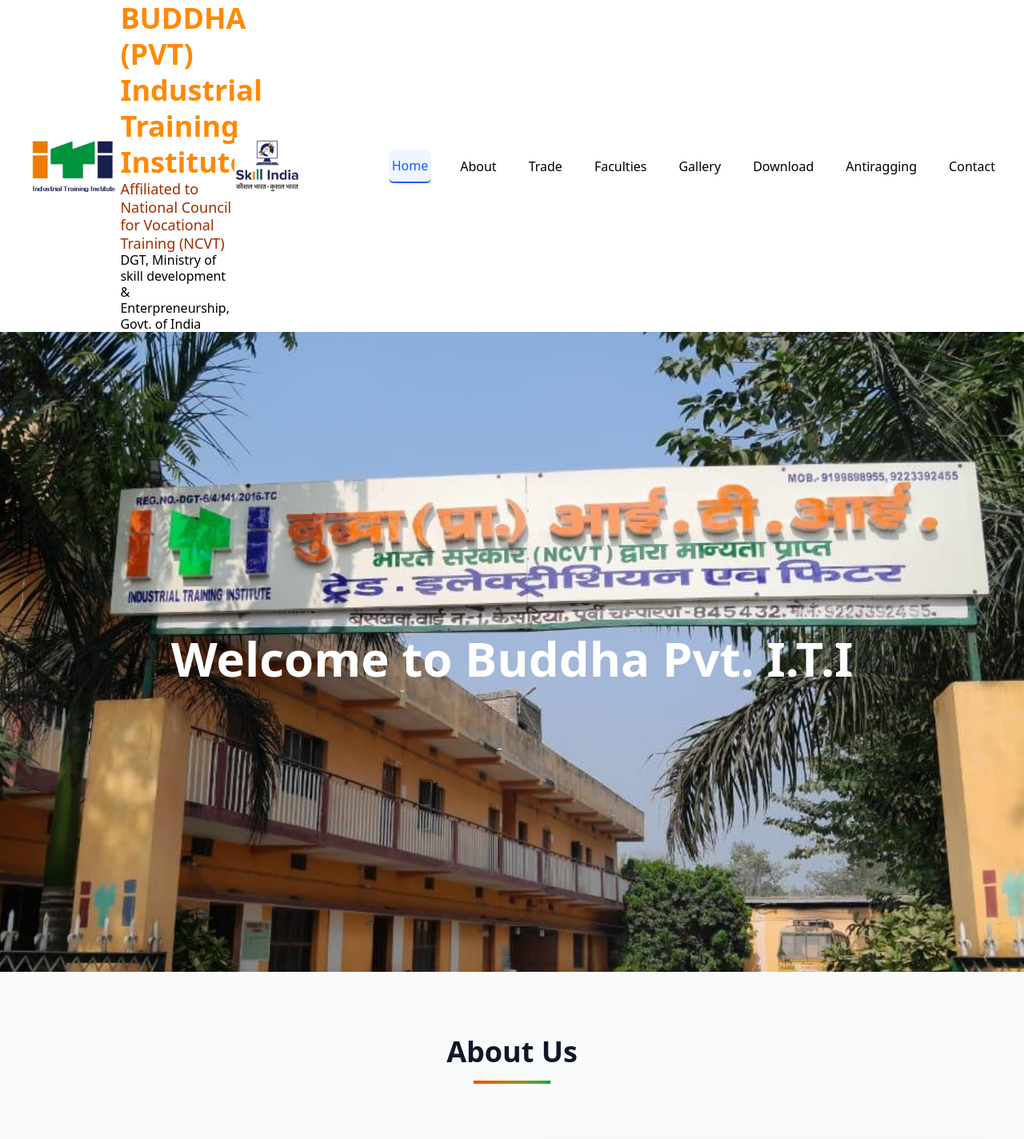
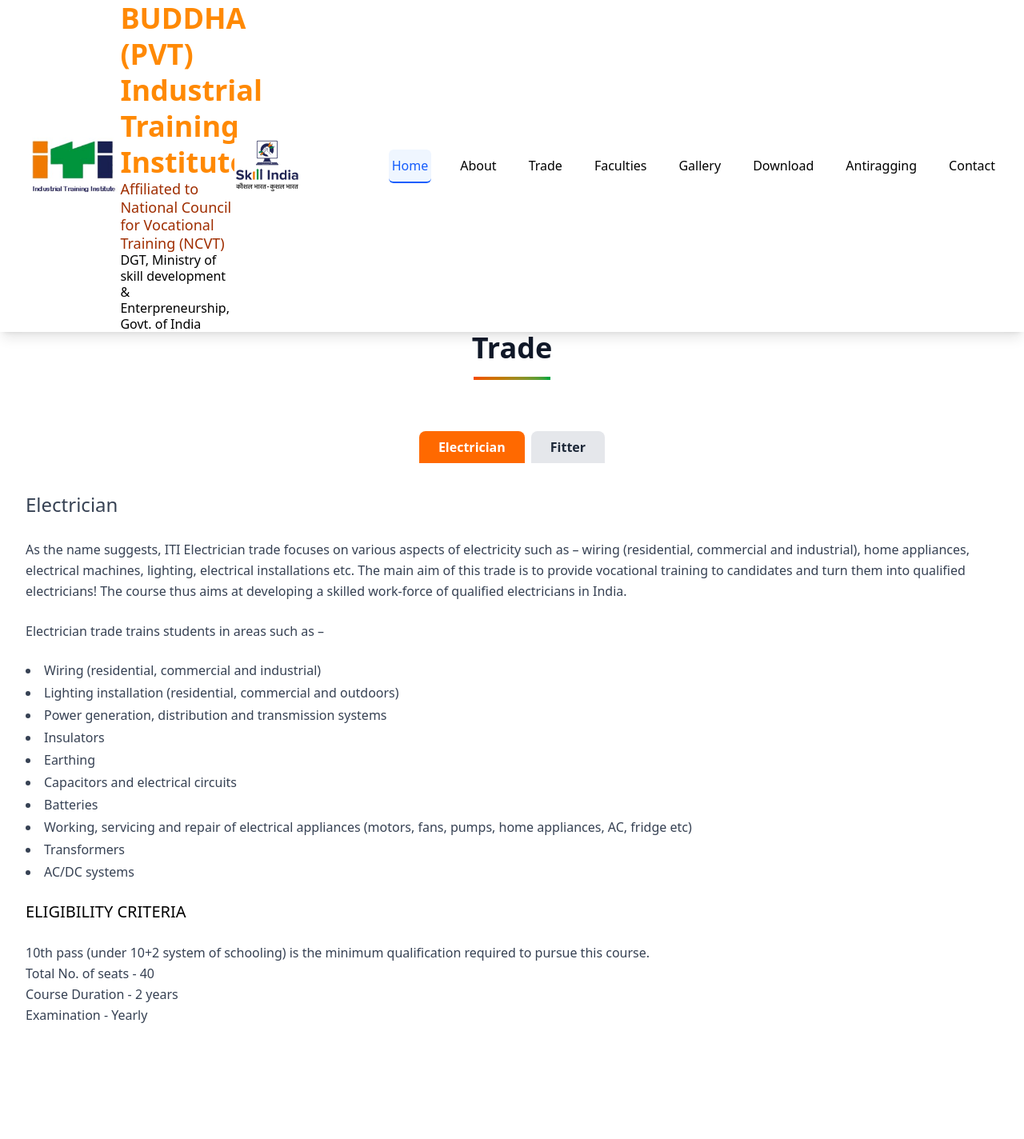
Before and after one commit to Aflases/BuddhaITI, a React (Vite) app: page /trade in a window 1280 px wide. Shown: the top 1424 px of the page at 80% size. After the commit the page ends 1282 px from the top, so only its background shows below. Built offline with nearby package versions, Linux system fonts and the light colour scheme.

Commit message:
feat : added sitemap.xml

```diff
--- a/index.html
+++ b/index.html
@@ -9,5 +9,15 @@
   <body>
     <div id="root"></div>
     <script type="module" src="/src/main.tsx"></script>
+    <!-- Google tag (gtag.js) -->
+    <script async src="https://www.googletagmanager.com/gtag/js?id=G-ES3YHEJDZQ"></script>
+    <script>
+      window.dataLayer = window.dataLayer || [];
+      function gtag(){dataLayer.push(arguments);}
+      gtag('js', new Date());
+
+      gtag('config', 'G-ES3YHEJDZQ');
+    </script>
+
   </body>
 </html>
--- a/src/App.tsx
+++ b/src/App.tsx
@@ -1,10 +1,30 @@
-import CollegeWebsite from "./Pages/CollegeWebsite"
-
+import { BrowserRouter as Router, Routes, Route } from "react-router-dom";
+import Header from "./component/Header";
+import CollegeWebsite from "./Pages/CollegeWebsite";
+import AboutUs from "./component/AboutUs";
+import Trade from "./component/Trade";
+import Faculties from "./component/Faculties";
+import Gallery from "./component/Gallery";
+import Download from "./component/Download";
+import AntiRagging from "./component/AntiRagging";
+import ContactUs from "./component/ContactUs";
 
 const App = () => {
   return (
-    <CollegeWebsite/>
-  )
-}
+    <Router>
+      <Header />
+      <Routes>
+        <Route path="/" element={<CollegeWebsite />} />
+        <Route path="/about" element={<AboutUs />} />
+        <Route path="/trade" element={<Trade />} />
+        <Route path="/faculties" element={<Faculties />} />
+        <Route path="/gallery" element={<Gallery />} />
+        <Route path="/download" element={<Download />} />
+        <Route path="/antiragging" element={<AntiRagging />} />
+        <Route path="/contact" element={<ContactUs />} />
+      </Routes>
+    </Router>
+  );
+};
 
-export default App
+export default App;
--- a/src/Pages/CollegeWebsite.tsx
+++ b/src/Pages/CollegeWebsite.tsx
@@ -5,7 +5,6 @@
 import Download from "../component/Download";
 import Faculties from "../component/Faculties";
 import Gallery from "../component/Gallery";
-import Header from "../component/Header";
 import Trade from "../component/Trade";
 
 
@@ -13,9 +12,6 @@
 
   return (
     <div className="min-h-screen bg-white">
-      {/* Header */}
-      <Header/>
-
       {/* Home Section - Jumbotron */}
       <section
   id="home"
--- a/src/component/Header.tsx
+++ b/src/component/Header.tsx
@@ -1,17 +1,11 @@
+import { Link } from 'react-router-dom';
 import { Menu, X } from 'lucide-react';
-import  { useState } from 'react'
+import { useState } from 'react';
 
 
 const Header = () => {
-     const [activeSection, setActiveSection] = useState('home');
-       const [mobileMenuOpen, setMobileMenuOpen] = useState(false);
-
-      const scrollToSection = (section: string) => {
-    setActiveSection(section);
-    setMobileMenuOpen(false);
-    const element = document.getElementById(section);
-    element?.scrollIntoView({ behavior: 'smooth' });
-  };
+  const [activeSection, setActiveSection] = useState('home');
+  const [mobileMenuOpen, setMobileMenuOpen] = useState(false);
 
   const sections = ['home', 'about', 'trade', 'faculties', 'gallery', 'download','antiragging', 'contact'];
 
@@ -37,19 +31,21 @@
             {/* Desktop Navigation */}
             <nav className="hidden md:flex space-x-8">
               {sections.map((item) => (
-
-
-                          <button
+                <Link
                   key={item}
-                  onClick={() => scrollToSection(item)}
+                  to={`/${item === 'home' ? '' : item}`}
                   className={`px-1 py-2 rounded-md text-m font-medium transition-all duration-300 ${
                     activeSection === item
                       ? 'text-blue-600 bg-blue-50 border-b-2 border-blue-600'
-                      : 'text-m hover:text-lg pointer:cusor-pointer'
+                      : 'text-m pointer:cusor-pointer'
                   }`}
+                  onClick={() => {
+                    setActiveSection(item);
+                    setMobileMenuOpen(false);
+                  }}
                 >
                   {item.charAt(0).toUpperCase() + item.slice(1).replace('_', ' ')}
-                </button>
+                </Link>
               ))}
             </nav>
 
@@ -69,13 +65,17 @@
             <div className="md:hidden bg-white border-t border-gray-200">
               <div className="px-2 pt-2 pb-3 space-y-1">
                 {sections.map((item) => (
-                  <button
+                  <Link
                     key={item}
-                    onClick={() => scrollToSection(item)}
+                    to={`/${item === 'home' ? '' : item}`}
                     className="block w-full text-left px-3 py-2 rounded-md text-base font-medium text-gray-700 hover:text-blue-600 hover:bg-gray-50"
+                    onClick={() => {
+                      setActiveSection(item);
+                      setMobileMenuOpen(false);
+                    }}
                   >
                     {item.charAt(0).toUpperCase() + item.slice(1).replace('_', ' ')}
-                  </button>
+                  </Link>
                 ))}
               </div>
             </div>
--- a/src/component/Trade.tsx
+++ b/src/component/Trade.tsx
@@ -48,13 +48,14 @@
                   <li>Transformers</li>
                   <li>AC/DC systems</li>
                 </ul>
+                <p className='text-xl'>ELIGIBILITY CRITERIA</p>
                <p className="text-m text-gray-700 leading-relaxed">
-                  <p className='text-xl'>ELIGIBILITY CRITERIA</p>
+                  10th pass (under 10+2 system of schooling) is the minimum qualification required to pursue this course.
                   <br/>
-                  10th pass (under 10+2 system of schooling) is the minimum qualification required to pursue this course.<br/>
+                  Total No. of seats - 40
                   <br/>
-                  Total No. of seats - 40<br/>
-                  Course Duration - 2 years<br/>
+                  Course Duration - 2 years
+                  <br/>
                   Examination - Yearly
                 </p>
               </>
@@ -77,10 +78,9 @@
                   <li>Plant Maintenance Fitter</li>
                   <li>Lathe Machine Operator</li>
                 </ul>
+                <p className='text-xl'>ELIGIBILITY CRITERIA</p>
                 <p className="text-m text-gray-700 leading-relaxed">
-                  <p className='text-xl'>ELIGIBILITY CRITERIA</p>
-                  <br/>
-                  10th pass (under 10+2 system of schooling) is the minimum qualification required to pursue this course.<br/>
+                  10th pass (under 10+2 system of schooling) is the minimum qualification required to pursue this course.
                   <br/>
                   Total No. of seats - 40<br/>
                   Course Duration - 2 years<br/>
```
Also changed, not shown: 1 other file (tests, documents, lock files or other folders).
